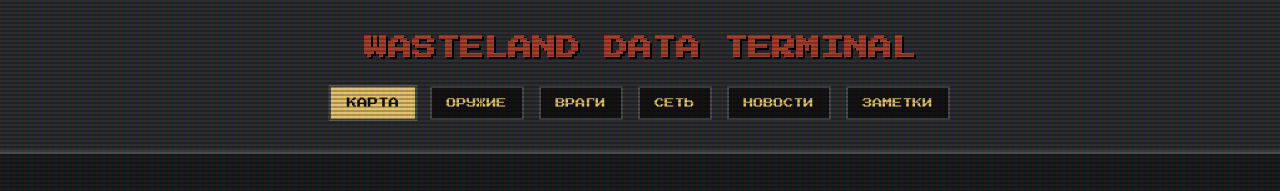
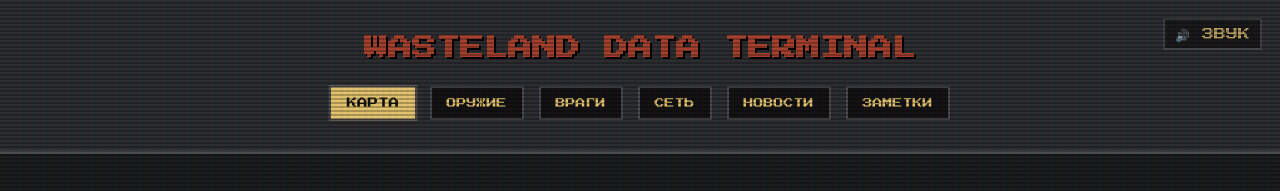
Before and after one commit to shadowlazutchik-prog/Rad-Waste, a plain HTML site: page index.html in a window 1280 px wide. Both pictures are taken after a click on the button "КАРТА". Shown: the top 191 px of the page. Drawn offline with Linux system fonts and the light colour scheme.

Commit message:
Звук интерфейса: клики, карточки и заставка в духе Valve
Все эффекты синтезированы с нуля (без сэмплов) и лежат в Sounds/:
- ui-tab.mp3 (0.10с) — механический щелчок + писк Pip-Boy
- ui-hex.mp3 (0.19с) — низкий удар с деревянным призвуком
- ui-card-open.mp3 (0.22с) — подтверждение: два тона вверх
- ui-card-close.mp3 (0.20с) — отмена: два тона вниз + выдох воздуха
- network-intro.mp3 (3.8с) — мелодия входа в «СЕТЬ»: низкий дрон
  квинты, воздушная подложка, мотив A-C-E-A колокольчиками,
  подъём тона и реверб

Привязки:
- nav -> playSound('tab'); вход в «СЕТЬ» дополнительно играет
  network-intro поверх клика
- клик по гексу -> 'hex'
- openModal (и оружие, и враги) -> 'cardOpen'
- closeModal -> 'cardClose', причём только если модалка реально была
  открыта (клик мимо не звучит)

Управление:
- кнопка «ЗВУК» в шапке, состояние в localStorage (waste_sound_on)
- звук предзагружается по первому жесту (требование браузеров)
- при выключении эффекты не играют совсем

Проверено в jsdom: срабатывают ровно нужные файлы в нужном порядке,
повторное закрытие молчит, выключение и запоминание работают,
0 битых путей, 118 картинок целы, 0 ошибок.

Co-authored-by: arena-agent <297053741+arena-agent@users.noreply.github.com>

```diff
--- a/index.html
+++ b/index.html
@@ -59,6 +59,7 @@
             padding: 30px 20px;
             border-bottom: 4px solid var(--border-color);
             background: var(--panel-bg);
+            position: relative;
         }
 
         h1 {
@@ -90,6 +91,43 @@
             background: var(--text-main);
             color: #111;
             transform: scale(1.05);
+        }
+
+        /* Кнопка звука: тумблер в углу шапки */
+        .sound-toggle {
+            position: absolute;
+            top: 18px;
+            right: 18px;
+            z-index: 20;
+            background: #111;
+            color: var(--text-main);
+            border: 2px solid var(--border-color);
+            padding: 8px 10px;
+            font-size: 12px;
+            line-height: 1;
+            cursor: pointer;
+            transition: all 0.1s;
+            opacity: 0.75;
+        }
+
+        .sound-toggle:hover {
+            opacity: 1;
+            border-color: var(--text-main);
+            transform: scale(1.05);
+        }
+
+        .sound-toggle[aria-pressed="false"] {
+            color: #6a6555;
+            border-color: #3a382f;
+            text-decoration: line-through;
+        }
+
+        @media (max-width: 760px) {
+            .sound-toggle {
+                position: static;
+                display: block;
+                margin: 0 auto 14px;
+            }
         }
 
         /* Layout */
@@ -1096,6 +1134,9 @@
 <body>
 
     <header>
+        <button class="sound-toggle" id="soundToggle" type="button"
+                aria-pressed="true" aria-label="Звук интерфейса"
+                title="Звук интерфейса: вкл/выкл">🔊 ЗВУК</button>
         <h1>WASTELAND DATA TERMINAL</h1>
         <nav>
             <button class="active" onclick="switchTab('map', this)">КАРТА</button>
@@ -1220,6 +1261,84 @@
     </div>
 
     <script>
+        // --- ЗВУК ИНТЕРФЕЙСА ---------------------------------------------------
+        // Все эффекты — короткие синтезированные сэмплы в папке Sounds/.
+        // Браузеры не дают играть звук до первого действия пользователя,
+        // поэтому предзагрузка идёт по первому клику/нажатию клавиши.
+        const SOUND_KEY = 'waste_sound_on';
+        const SOUND_FILES = {
+            tab:        'Sounds/ui-tab.mp3',
+            hex:        'Sounds/ui-hex.mp3',
+            cardOpen:   'Sounds/ui-card-open.mp3',
+            cardClose:  'Sounds/ui-card-close.mp3',
+            network:    'Sounds/network-intro.mp3'
+        };
+        const SOUND_VOLUME = { tab: 0.55, hex: 0.60, cardOpen: 0.60, cardClose: 0.55, network: 0.65 };
+
+        let soundOn = true;
+        try {
+            const saved = localStorage.getItem(SOUND_KEY);
+            if (saved === 'off') soundOn = false;
+        } catch (e) {}
+
+        const soundBank = {};
+        let audioReady = false;
+
+        function initAudio() {
+            if (audioReady) return;
+            audioReady = true;
+            Object.keys(SOUND_FILES).forEach(key => {
+                const a = new Audio(SOUND_FILES[key]);
+                a.preload = 'auto';
+                a.volume = SOUND_VOLUME[key];
+                soundBank[key] = a;
+            });
+        }
+
+        // Один и тот же эффект не должен накладываться сам на себя
+        function playSound(key) {
+            if (!soundOn) return;
+            initAudio();
+            const a = soundBank[key];
+            if (!a) return;
+            try {
+                a.currentTime = 0;
+                const p = a.play();
+                // если браузер заблокировал до первого жеста — молча ждём следующего клика
+                if (p && p.catch) p.catch(() => {});
+            } catch (e) {}
+        }
+
+        function setSoundEnabled(on) {
+            soundOn = !!on;
+            try { localStorage.setItem(SOUND_KEY, soundOn ? 'on' : 'off'); } catch (e) {}
+            const btn = document.getElementById('soundToggle');
+            if (btn) {
+                btn.setAttribute('aria-pressed', String(soundOn));
+                btn.textContent = soundOn ? '🔊 ЗВУК' : '🔇 ЗВУК';
+                btn.title = soundOn ? 'Звук интерфейса: включён' : 'Звук интерфейса: выключен';
+            }
+            if (soundOn) playSound('tab');
+        }
+
+        // Скрипт стоит в конце body, кнопка уже в разметке — инициализируем сразу
+        (function initSoundToggle() {
+            const btn = document.getElementById('soundToggle');
+            if (!btn) return;
+            btn.setAttribute('aria-pressed', String(soundOn));
+            btn.textContent = soundOn ? '🔊 ЗВУК' : '🔇 ЗВУК';
+            btn.title = soundOn ? 'Звук интерфейса: включён' : 'Звук интерфейса: выключен';
+            btn.addEventListener('click', e => {
+                e.stopPropagation();
+                setSoundEnabled(!soundOn);
+            });
+        })();
+
+        // Первый жест разблокирует звук в браузере
+        ['pointerdown', 'keydown'].forEach(ev =>
+            window.addEventListener(ev, initAudio, { once: true })
+        );
+
         // --- DATA ARRAYS ---
 
         // 20 Weapons
@@ -1326,6 +1445,7 @@
         }
 
         function selectHex(hexEl, terrain, r, c) {
+            playSound('hex');
             document.querySelectorAll('.hex.selected').forEach(h => h.classList.remove('selected'));
             hexEl.classList.add('selected');
             document.getElementById('mapInfo').innerHTML =
@@ -1498,6 +1618,9 @@
 
             document.getElementById(tabId).classList.add('active');
             btn.classList.add('active');
+            playSound('tab');
+            // Первый вход в «СЕТЬ» — короткая заставка в духе Valve
+            if (tabId === 'network') playSound('network');
             if (tabId === 'notes') loadNotes();
         }
 
@@ -1535,12 +1658,16 @@
             }
             document.getElementById('modalStats').innerHTML = statsHTML;
 
+            playSound('cardOpen');
             modal.classList.add('active');
         }
 
         function closeModal(event) {
             if (event) event.preventDefault();
-            document.getElementById('modal').classList.remove('active');
+            const modal = document.getElementById('modal');
+            if (!modal.classList.contains('active')) return;   // клик мимо закрытой модалки
+            playSound('cardClose');
+            modal.classList.remove('active');
         }
 
         // Password Logic
```
Also changed, not shown: 5 other files.
